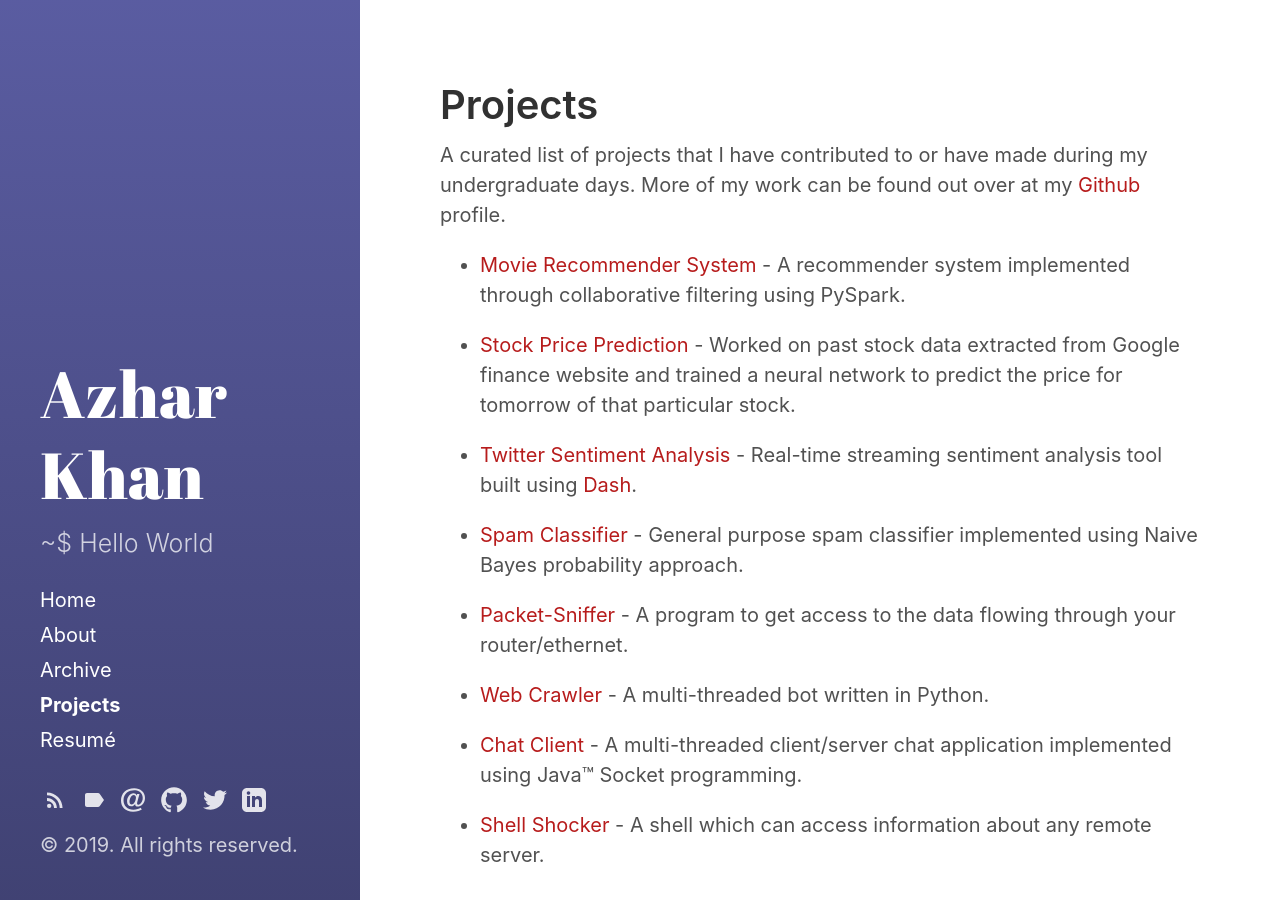
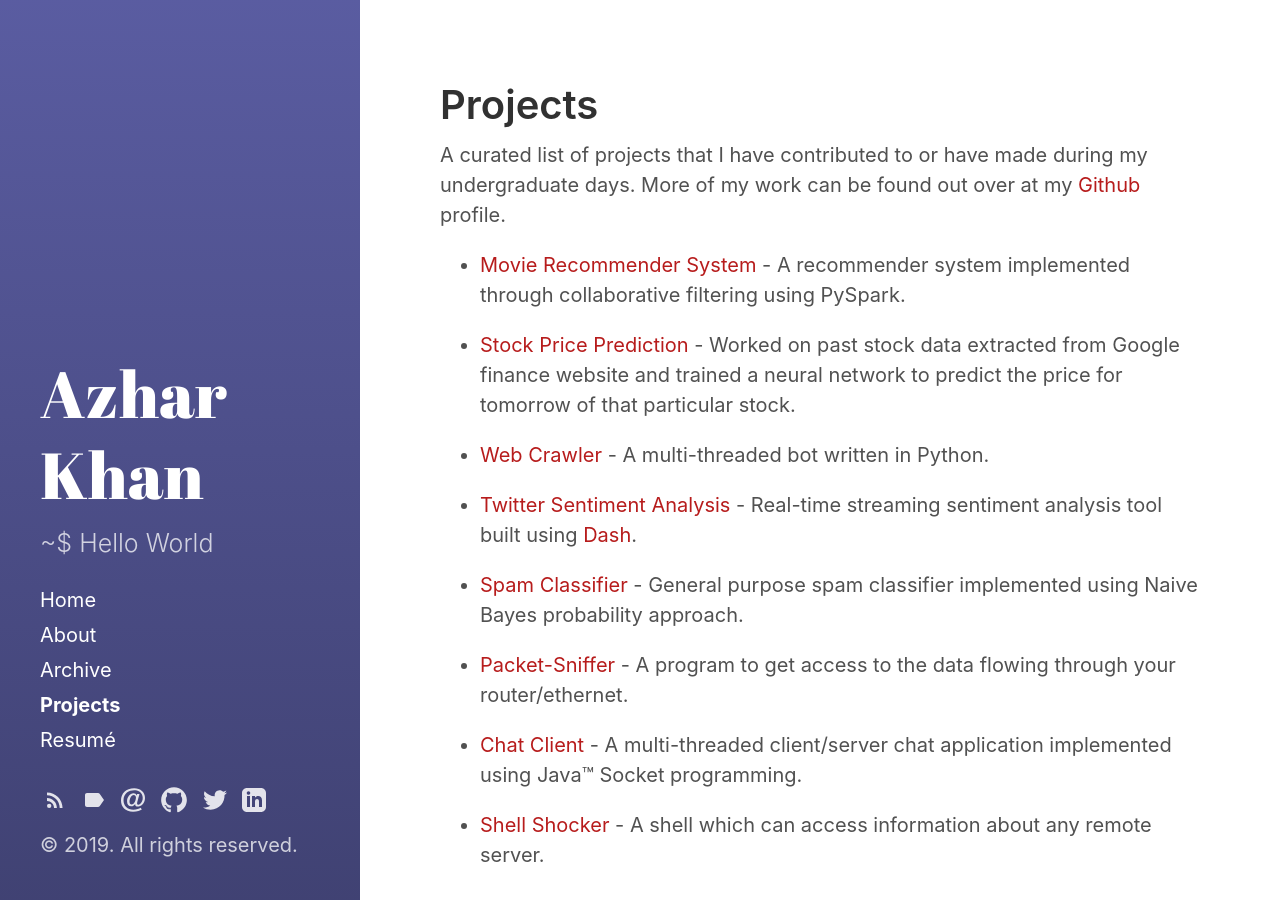
Before and after one commit to XOR97/XOR97.github.io, a Jekyll site: the page built from projects.md, in a window 1280 px wide. Built offline with Jekyll 4.4.1, drawn with Linux system fonts in a browser that asks for light colours.

```diff
--- a/projects.md
+++ b/projects.md
@@ -11,14 +11,14 @@ A curated list of projects that I have contributed to or have made during my und
 
 - [Stock Price Prediction](https://github.com/azkh93/Stock-Price-Prediction) - Worked on past stock data extracted from Google finance website and trained a neural network to predict the price for tomorrow of that particular stock.
 
+- [Web Crawler](https://github.com/azkh93/Web-Crawler) - A multi-threaded bot written in Python.
+
 - [Twitter Sentiment Analysis](https://github.com/azkh93/Twitter-Sentiment-Analysis) - Real-time streaming sentiment analysis tool built using [Dash](https://plot.ly/products/dash/).
 
 - [Spam Classifier](https://github.com/azkh93/Spam-Ham-Classifier) - General purpose spam classifier implemented using Naive Bayes probability approach.
 
 - [Packet-Sniffer](https://github.com/azkh93/Packet-Sniffer) - A program to get access to the data flowing through your router/ethernet.
 
-- [Web Crawler](https://github.com/azkh93/Web-Crawler) - A multi-threaded bot written in Python.
-
 - [Chat Client](https://github.com/azkh93/Chat-Client) - A multi-threaded client/server chat application implemented using Java™ Socket programming.
 
 - [Shell Shocker](https://github.com/azkh93/Shell-Shocker) - A shell which can access information about any remote server.
```
